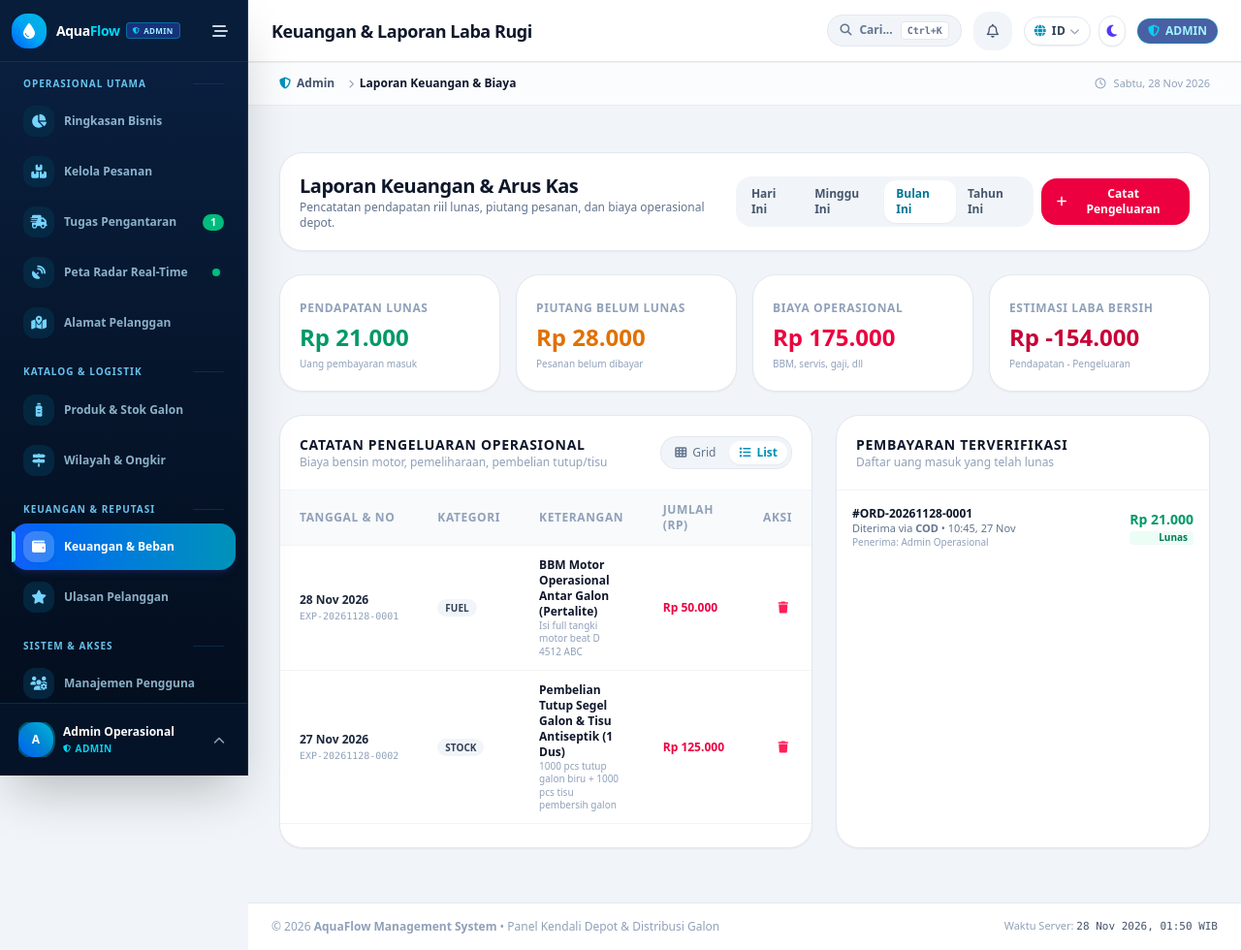
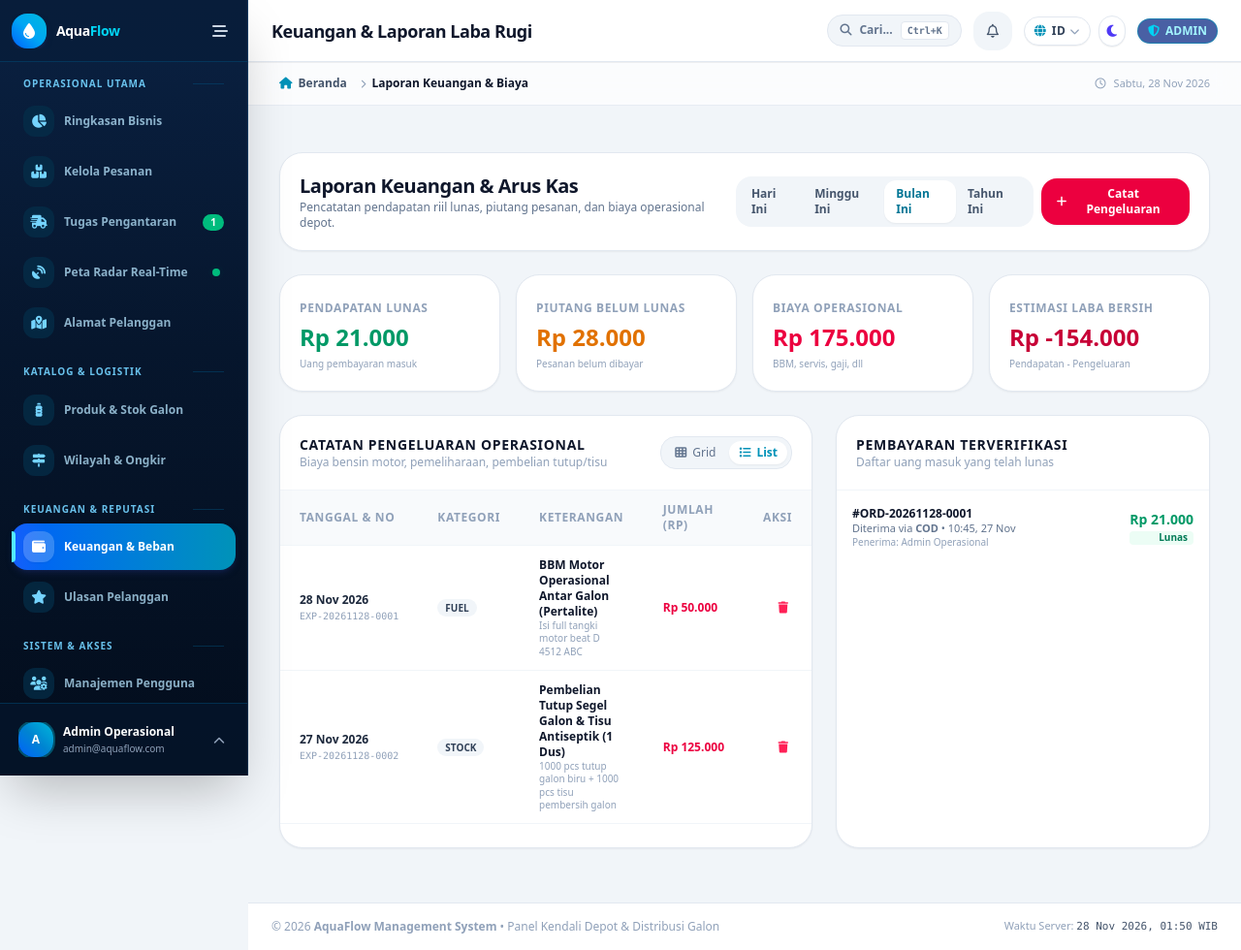
Before and after one commit to aldopandiangan998-art/water-delivery-management-system, a Laravel app: page /admin/finance in a window 1280 px wide. Shown: the whole page at 97% size. Run offline with Laravel 12, Linux system fonts and the light colour scheme; a user stored in the database is signed in; data comes from the database, SQL or seed files in the repository; style sheets or scripts are compiled from the project's sources; parts of the project's set-up code (start-up, migrations or seed data) failed here and were passed over; some libraries are stand-ins or nearby versions.

Commit message:
refactor: hapus keterangan dan badge admin pada halaman role admin

```diff
--- a/lang/en.json
+++ b/lang/en.json
@@ -89,7 +89,8 @@
     "Produk Terlaris Bulan Ini": "Top Selling Products This Month",
     "unit": "units",
     "Belum ada data penjualan bulan ini.": "No sales data for this month yet.",
-    "Pintasan Cepat Admin": "Admin Quick Shortcuts",
+    "Pintasan Cepat": "Quick Shortcuts",
+    "Pintasan Cepat Admin": "Quick Shortcuts",
     "Peta Kurir": "Delivery Map",
     "Peta Pengantaran": "Delivery Map",
     "Tambah Produk": "Add Product",
--- a/lang/id.json
+++ b/lang/id.json
@@ -89,7 +89,8 @@
     "Produk Terlaris Bulan Ini": "Produk Terlaris Bulan Ini",
     "unit": "unit",
     "Belum ada data penjualan bulan ini.": "Belum ada data penjualan bulan ini.",
-    "Pintasan Cepat Admin": "Pintasan Cepat Admin",
+    "Pintasan Cepat": "Pintasan Cepat",
+    "Pintasan Cepat Admin": "Pintasan Cepat",
     "Peta Kurir": "Peta Pengantaran",
     "Peta Pengantaran": "Peta Pengantaran",
     "Tambah Produk": "Tambah Produk",
--- a/resources/views/admin/dashboard.blade.php
+++ b/resources/views/admin/dashboard.blade.php
@@ -206,7 +206,7 @@
 
             <!-- Quick Action Links -->
             <div class="bg-gradient-to-tr from-slate-900 via-slate-800 to-cyan-950 text-white rounded-2xl p-5 shadow-md space-y-3 border border-slate-800">
-                <h3 class="font-bold text-sm">{{ __('Pintasan Cepat Admin') }}</h3>
+                <h3 class="font-bold text-sm">{{ __('Pintasan Cepat') }}</h3>
                 <div class="grid grid-cols-2 gap-2 text-xs">
                     <a href="{{ route('admin.deliveries.map') }}" class="p-3 bg-white/10 hover:bg-white/20 rounded-xl text-center transition backdrop-blur-xs">
                         <i class="fa-solid fa-map-location-dot text-emerald-400 text-base block mb-1"></i>
--- a/resources/views/admin/finance/index.blade.php
+++ b/resources/views/admin/finance/index.blade.php
@@ -196,7 +196,7 @@
                                 Diterima via <span class="uppercase font-semibold">{{ $pay->payment_method }}</span> &bull;
                                 {{ $pay->paid_at?->format('H:i, d M') ?? $pay->created_at->format('H:i, d M') }}
                             </div>
-                            <div class="text-[10px] text-slate-400">Penerima: {{ $pay->receiver?->name ?? 'Admin / Kasir' }}</div>
+                            <div class="text-[10px] text-slate-400">Penerima: {{ $pay->receiver?->name ?? 'Kasir' }}</div>
                         </div>
                         <div class="text-right">
                             <span class="font-black text-emerald-600 text-sm">
--- a/resources/views/components/breadcrumbs.blade.php
+++ b/resources/views/components/breadcrumbs.blade.php
@@ -20,9 +20,9 @@
     } else {
         $computedItems = [
             [
-                'title' => __('Admin'),
+                'title' => __('Beranda'),
                 'url' => route('admin.dashboard'),
-                'icon' => 'fa-solid fa-shield-halved',
+                'icon' => 'fa-solid fa-house',
             ]
         ];
     }
--- a/resources/views/components/global-search.blade.php
+++ b/resources/views/components/global-search.blade.php
@@ -6,7 +6,7 @@
         activeIndex: 0,
         items: [
             @if(auth()->check() && auth()->user()->role === 'admin')
-                { title: '{{ __('Dashboard Admin') }}', category: '{{ __('Navigasi') }}', icon: 'fa-solid fa-chart-pie', url: '{{ route('admin.dashboard') }}' },
+                { title: '{{ __('Dashboard') }}', category: '{{ __('Navigasi') }}', icon: 'fa-solid fa-chart-pie', url: '{{ route('admin.dashboard') }}' },
                 { title: '{{ __('Daftar Pesanan') }}', category: '{{ __('Pesanan') }}', icon: 'fa-solid fa-cart-shopping', url: '{{ route('admin.orders.index') }}' },
                 { title: '{{ __('Peta Pengantaran') }}', category: '{{ __('Pengantaran') }}', icon: 'fa-solid fa-map-location-dot', url: '{{ route('admin.deliveries.map') }}' },
                 { title: '{{ __('Katalog Produk & Stok') }}', category: '{{ __('Produk') }}', icon: 'fa-solid fa-bottle-water', url: '{{ route('admin.products.index') }}' },
--- a/resources/views/layouts/admin.blade.php
+++ b/resources/views/layouts/admin.blade.php
@@ -54,7 +54,7 @@
     <meta name="viewport" content="width=device-width, initial-scale=1">
     <meta name="csrf-token" content="{{ csrf_token() }}">
 
-    <title>Admin - {{ config('app.name', 'AquaFlow') }} - @yield('page_title', __('Dashboard'))</title>
+    <title>{{ config('app.name', 'AquaFlow') }} - @yield('page_title', __('Dashboard'))</title>
 
     <!-- Vite CSS & JS -->
     @vite(['resources/css/app.css', 'resources/js/app.js'])
@@ -123,10 +123,6 @@
                 <div class="overflow-hidden">
                     <div class="text-sm font-black text-white tracking-tight flex items-center whitespace-nowrap">
                         <span>Aqua<span class="{{ $theme['accent_text'] }}">Flow</span></span>
-                        <span class="ml-1.5 px-1.5 py-0.5 rounded text-[8px] font-black uppercase tracking-wider {{ $theme['role_badge_bg'] }} border flex items-center">
-                            <i class="fa-solid {{ $theme['role_icon'] }} mr-1 text-[7px]"></i>
-                            {{ $theme['role_title'] }}
-                        </span>
                     </div>
                 </div>
             </a>
@@ -400,12 +396,6 @@
                     <p class="text-[10px] font-semibold text-slate-400 uppercase tracking-wider">{{ __('Sedang Masuk Sebagai') }}</p>
                     <p class="text-xs font-bold text-white truncate mt-0.5">{{ Auth::user()->name }}</p>
                     <p class="text-[10px] text-slate-400 truncate">{{ Auth::user()->email }}</p>
-                    <div class="mt-1.5 flex items-center">
-                        <span class="inline-flex items-center px-2 py-0.5 rounded text-[10px] font-bold {{ $theme['profile_role_badge'] }} border">
-                            <i class="fa-solid {{ $theme['role_icon'] }} mr-1.5 text-[9px]"></i>
-                            {{ $theme['role_title'] }}
-                        </span>
-                    </div>
                 </div>
 
                 <!-- Logout Action -->
@@ -432,9 +422,8 @@
                         <div class="text-xs font-bold text-white truncate group-hover:{{ $theme['accent_text'] }} transition">
                             {{ Auth::user()->name }}
                         </div>
-                        <div class="text-[10px] {{ $theme['accent_text'] }} uppercase font-bold tracking-wider flex items-center mt-0.5 whitespace-nowrap">
-                            <i class="fa-solid {{ $theme['role_icon'] }} mr-1 text-[8px]"></i>
-                            <span>{{ $theme['role_title'] }}</span>
+                        <div class="text-[10px] text-slate-400 truncate mt-0.5 whitespace-nowrap">
+                            {{ Auth::user()->email }}
                         </div>
                     </div>
                 </div>
@@ -462,7 +451,7 @@
                 </button>
 
                 <h1 class="text-base sm:text-lg font-black text-slate-900 dark:text-white tracking-tight flex items-center">
-                    @yield('page_title', __('Admin Panel'))
+                    @yield('page_title', __('Dashboard'))
                 </h1>
             </div>
 
--- a/resources/views/layouts/navigation.blade.php
+++ b/resources/views/layouts/navigation.blade.php
@@ -27,7 +27,7 @@
                 @auth
                     @if (Auth::user()->isAdmin())
                         <a href="{{ route('admin.dashboard') }}" class="inline-flex items-center px-3.5 py-1.5 rounded-lg text-sm font-semibold bg-indigo-50 dark:bg-indigo-950/60 text-indigo-700 dark:text-indigo-300 hover:bg-indigo-100 dark:hover:bg-indigo-900/60 transition border border-indigo-200 dark:border-indigo-800">
-                            <i class="fa-solid fa-gauge-high mr-1.5"></i> {{ __('Admin Dashboard') }}
+                            <i class="fa-solid fa-gauge-high mr-1.5"></i> {{ __('Dashboard') }}
                         </a>
                     @endif
 
```
Also changed, not shown: 3 other files.
